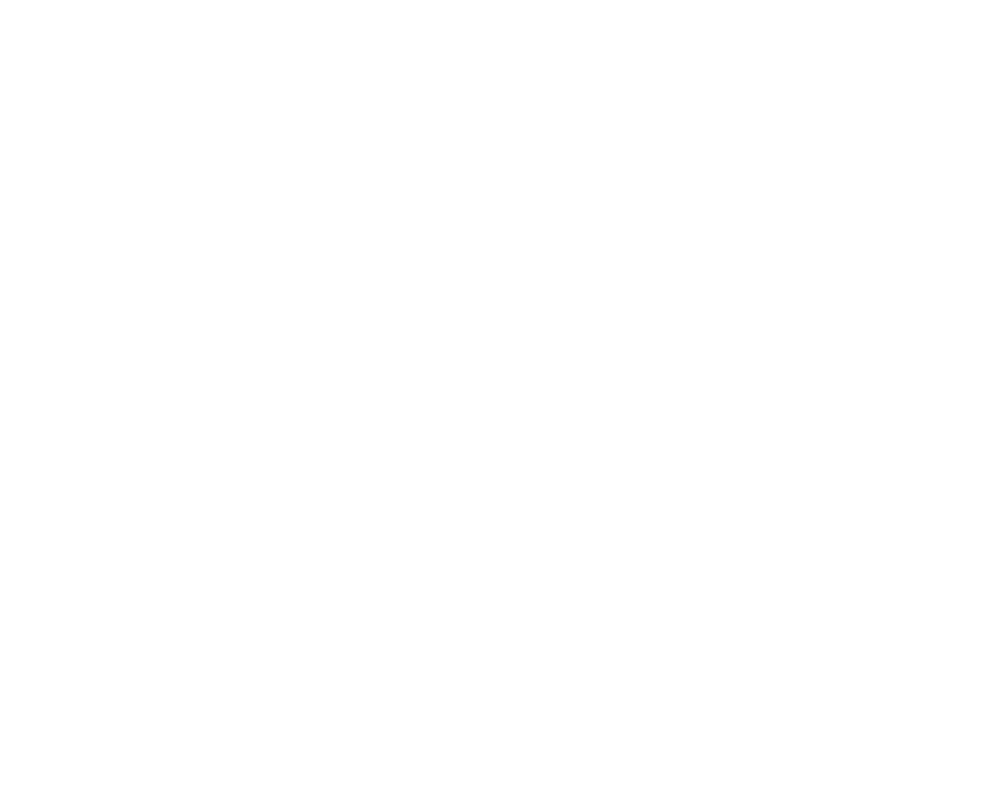
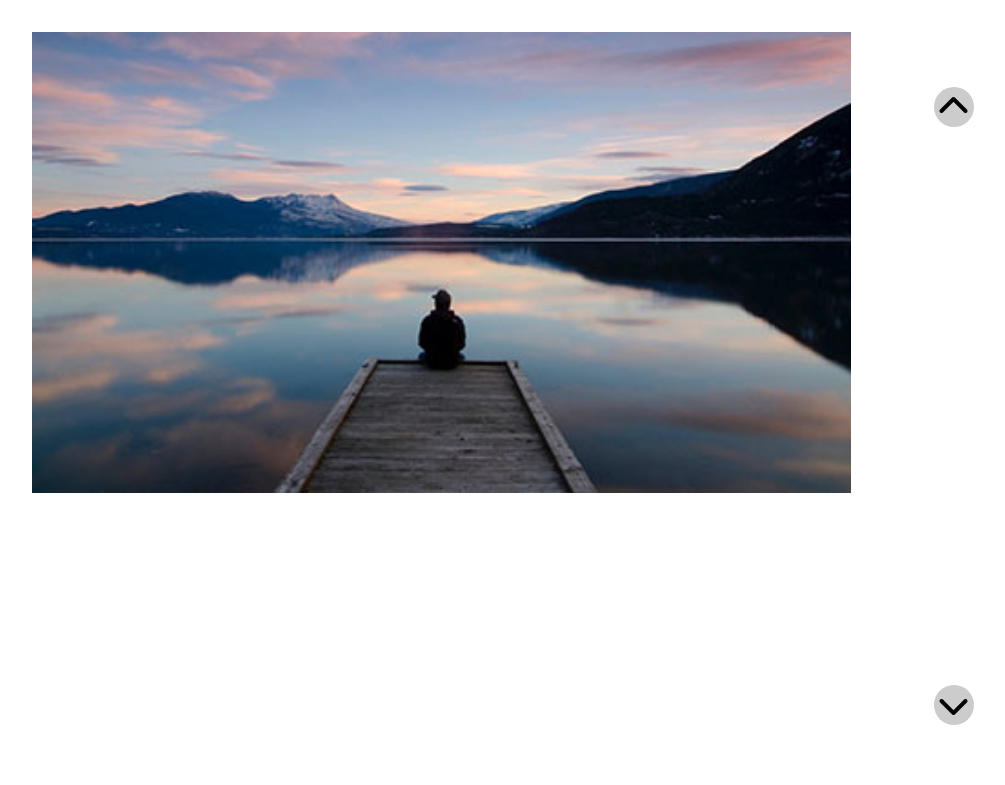
Before and after one commit to DoinaGanceriuc/vue-slider, a plain HTML site: page index.html in a window 1280 px wide. Shown: the whole page, without its empty margins (96-1101 px from the left). Drawn offline with nearby package versions, Linux system fonts and the light colour scheme.

Commit message:
add jumbo image

```diff
--- a/Assets/Css/style.css
+++ b/Assets/Css/style.css
@@ -32,9 +32,9 @@ img {
 }
 
 /* jumbo */
-.jumbo_container {
+/* .jumbo_container {
   display: none;
-}
+} */
 .jumbo_container,
 .img_jumbo {
   height: 100%;
--- a/Assets/Js/main.js
+++ b/Assets/Js/main.js
@@ -1,6 +1,38 @@
+/*  Al click dell'utente sulle frecce verso l'alto o verso il basso, l'immagine attiva diventa visibile in formato grande a sinistra e nel suo angolo in basso a destra dovranno essere aggiunti i relativi titolo e testo. Allo stesso tempo nelle miniature l'immagine attiva dovrà apparire in evidenza rispetto alle altre. */
+
+
 const app = new Vue ({
   el: "#root",
   data: {
+    places: [
+  {
+    item: "./img/01.jpg",
+    title: "Svezia",
+    text: "Lorem ipsum, dolor sit amet consectetur adipisicing elit. Et temporibus voluptatum suscipit tempore aliquid deleniti aut veniam inventore eligendi ex ad ullam, cumque provident totam omnis, magnam dolores dolorum corporis."
+  },
+  {
+    item: "./img/02.jpg",
+    title: "Svizzera",
+    text: "Lorem ipsum"
+  },
+  {
+    item: "./img/03.jpg",
+    title: "Gran Bretagna",
+    text:  "Lorem ipsum, dolor sit amet consectetur adipisicing elit."
+  },
+  {
+    item: "./img/04.jpg",
+    title: "Germania",
+    text: "Lorem ipsum, dolor sit amet consectetur adipisicing elit. Et temporibus voluptatum suscipit tempore aliquid deleniti aut veniam inventore eligendi ex ad ullam,"
+  },
+  {
+    item: "./img/05.jpg",
+    title: "Paradise",
+    text:  "Et temporibus voluptatum suscipit tempore aliquid deleniti aut veniam inventore eligendi ex ad ullam,",
+  },
+
+],
+counter: 0
 
   }
 })
--- a/index.html
+++ b/index.html
@@ -13,6 +13,35 @@
     </head>
     <body>
         <div id="root">
+            <div class="container">
+                <div class="row">
+                    <div id="jumbo" class="col w_80">
+                        <div class="jumbo_container">
+                            <img :src="places[counter].item" alt="">
+                            <div class="text">
+                                <h2 class="title">{{places[counter].title}}</h2>
+                                <p class="text_item">{{places[counter].text}}</p>
+                            </div>
+
+                        </div>
+
+                    </div>
+                    <!-- /#jumbo /.col -->
+                    <div id="right_img" class="col w_20">
+                        <div id="chrevron_up">
+
+                            <i id="up" class="fas fa-chevron-up fa-2x"></i>
+                        </div>
+                        <div id="chrevron_down">
+
+                            <i id="down" class="fas fa-chevron-down fa-2x"></i>
+                        </div>
+                    </div>
+                    <!-- /#right_img /.col -->
+                </div>
+                <!-- /.row -->
+            </div>
+            <!-- /.container -->
 
 
 
```
